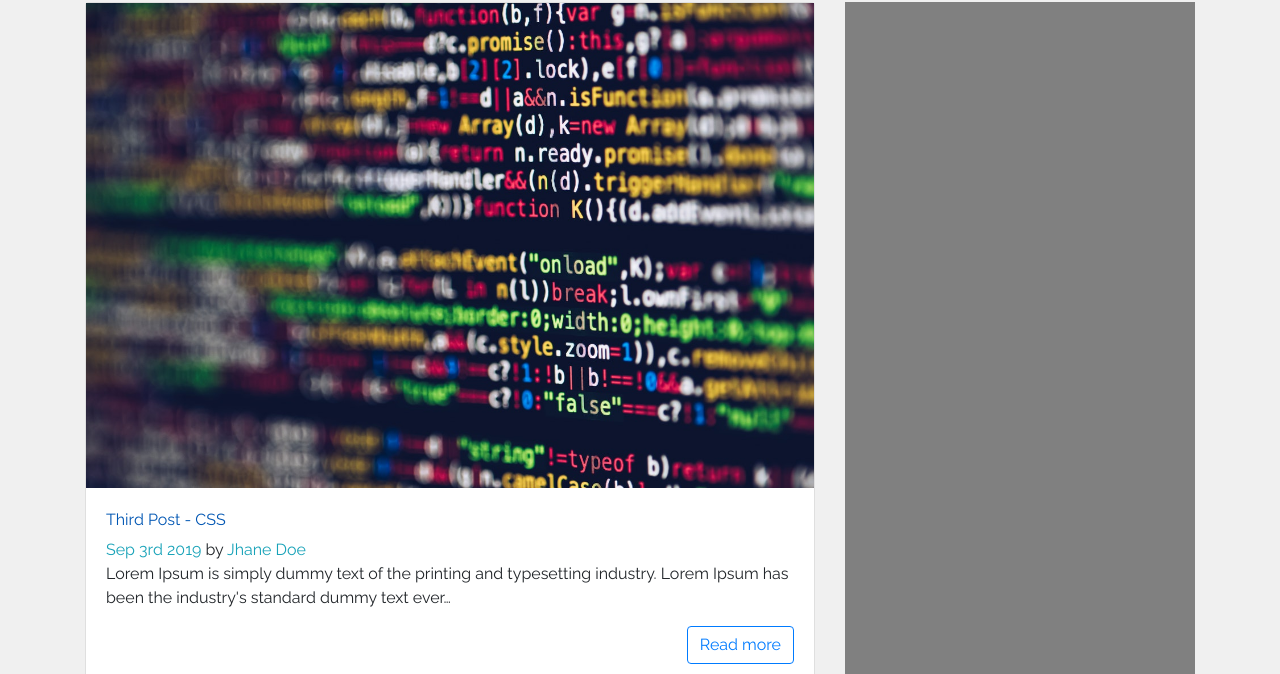
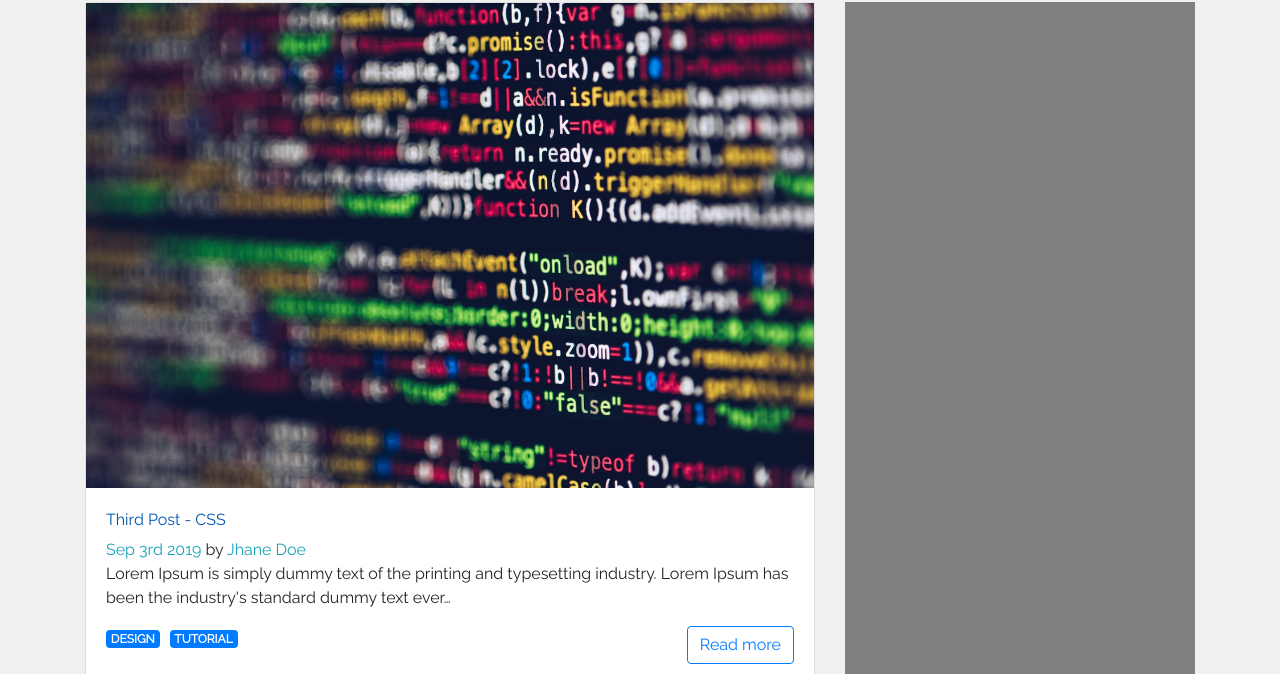
Before and after one commit to Lenislaw/gatsby-1st-app-blog, a Gatsby site: page / in a window 1280 px wide. Shown: the part 126-800 px from the top of the page. Built offline with nearby package versions, Linux system fonts and the light colour scheme; Gatsby itself is replaced by a stand-in of ours.

Commit message:
displaying posts

```diff
--- a/src/components/Post.js
+++ b/src/components/Post.js
@@ -1,9 +1,10 @@
 import React from "react"
 import { Link } from "gatsby"
-import { Card, CardTitle, CardText, CardSubtitle, CardBody } from "reactstrap"
+import { Card, CardTitle, CardText, CardSubtitle, CardBody, Badge } from "reactstrap"
 import Img from "gatsby-image"
+import { slugify } from "../util/utilityFunctions"
 
-const Post = ({ title, author, path, date, body, fluid }) => {
+const Post = ({ title, author, path, date, body, fluid, tags }) => {
   console.log("Path:", path)
   return (
     <Card>
@@ -20,6 +21,15 @@
           <span className="text-info"> {author}</span>
         </CardSubtitle>
         <CardText>{body}</CardText>
+        <ul className="post-tags">
+          {tags.map(tag => (
+            <li>
+              <Link to={`/tag/${slugify(tag)}`}>
+                <Badge color="primary" className="text-uppercase">{tag}</Badge>
+              </Link>
+            </li>
+          ))}
+        </ul>
         <Link to={path} className="btn btn-outline-primary float-right">
           Read more
         </Link>
--- a/src/pages/index.js
+++ b/src/pages/index.js
@@ -25,7 +25,7 @@
                     body={node.excerpt}
                     date={node.frontmatter.date}
                     fluid={node.frontmatter.image.childImageSharp.fluid}
-                // tags={node.frontmatter.tags}
+                    tags={node.frontmatter.tags}
                     path={node.frontmatter.path}
                   />
                 ))}
@@ -36,7 +36,9 @@
         />
       </Col>
       <Col md="4">
-        <div style={{width:"100%", height:"100%",backgroundColor:"gray"}}></div>
+        <div
+          style={{ width: "100%", height: "100%", backgroundColor: "gray" }}
+        ></div>
       </Col>
     </Row>
   </Layout>
@@ -54,6 +56,7 @@
             date(formatString: "MMM Do YYYY")
             author
             path
+            tags
             image {
               childImageSharp {
                 fluid(maxWidth: 400) {
--- a/src/pages/posts/001-first-post.md
+++ b/src/pages/posts/001-first-post.md
@@ -4,6 +4,8 @@
 author: "John Doe"
 path: "/first-post"
 image: "../../images/image1.jpg"
+tags:
+  - code
 ---
 
 Welcome to Code Blog, I hope you enjoy our content.
--- a/src/pages/posts/002-second-post.md
+++ b/src/pages/posts/002-second-post.md
@@ -4,6 +4,9 @@
 author: "Jhane Doe"
 path: "/second-post"
 image: "../../images/image2.jpg"
+tags:
+  - code
+  - design
 ---
 
 Lorem Ipsum is simply dummy text of the printing and typesetting industry. Lorem Ipsum has been the industry's standard dummy text ever since the 1500s, when an unknown printer took a galley
--- a/src/pages/posts/003-third-post.md
+++ b/src/pages/posts/003-third-post.md
@@ -4,6 +4,9 @@
 author: "Jhane Doe"
 path: "/third-post"
 image: "../../images/image3.jpg"
+tags:
+  - design
+  - tutorial
 ---
 
 Lorem Ipsum is simply dummy text of the printing and typesetting industry. Lorem Ipsum has been the industry's standard dummy text ever since the 1500s, when an unknown printer took a galley
--- /dev/null
+++ b/src/util/utilityFunctions.js
@@ -0,0 +1,12 @@
+const slugify = function (text) {
+  return text
+    .toString()
+    .toLowerCase()
+    .replace(/\s+/g, "-") // Replace spaces with -
+    .replace(/[^\w-]+/g, "") // Remove all non-word chars
+    .replace(/--+/g, "-") // Replace multiple - with single -
+    .replace(/^-+/, "") // Trim - from start of text
+    .replace(/-+$/, "") // Trim - from end of text
+}
+
+module.exports = { slugify }
```
Lines whose indentation alone changed are shown as unchanged.
